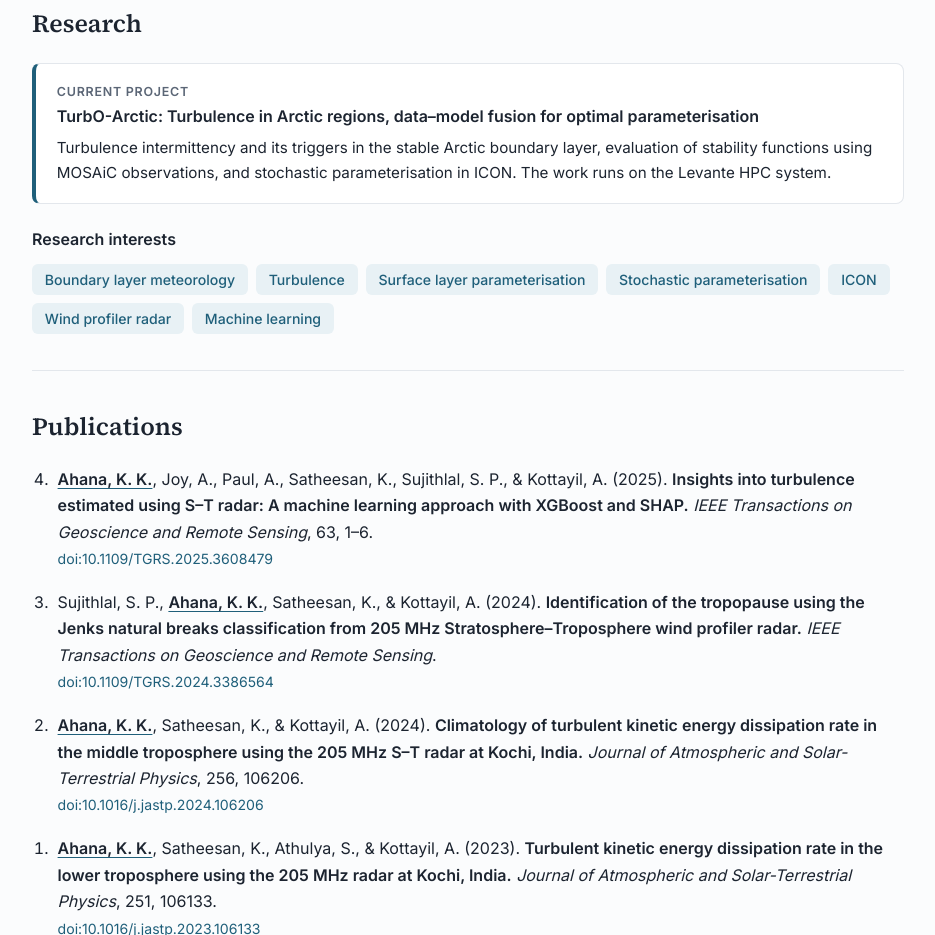
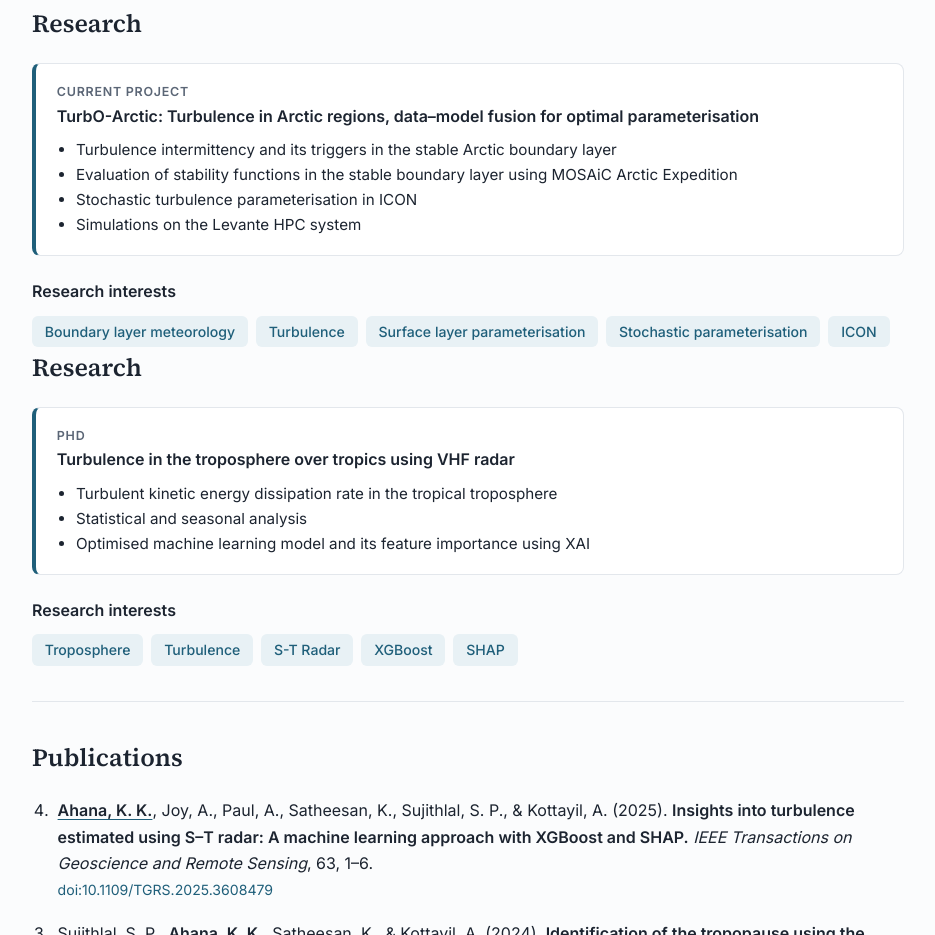
Before and after one commit to ahanakk/ahanakk.github.io, a plain HTML site: page index.html in a window 1280 px wide. Shown: the part 817-1752 px from the top of the page, without its empty margins (172-1107 px from the left). Drawn offline with Linux system fonts and the light colour scheme.

Commit message:
Refactor research section with bullet points

```diff
--- a/index.html
+++ b/index.html
@@ -196,7 +196,12 @@
     <div class="callout">
       <div class="label">Current project</div>
       <h3>TurbO-Arctic: Turbulence in Arctic regions, data–model fusion for optimal parameterisation</h3>
-      <p style="margin:0.4rem 0 0; font-size:0.95rem;">Turbulence intermittency and its triggers in the stable Arctic boundary layer, evaluation of stability functions using MOSAiC observations, and stochastic parameterisation in ICON. The work runs on the Levante HPC system.</p>
+      <ul style="margin:0.5rem 0 0; padding-left:1.2rem; font-size:0.95rem;">
+        <li>Turbulence intermittency and its triggers in the stable Arctic boundary layer</li>
+        <li>Evaluation of stability functions in the stable boundary layer using MOSAiC Arctic Expedition</li>
+        <li>Stochastic turbulence parameterisation in ICON</li>
+        <li>Simulations on the Levante HPC system</li>
+      </ul>
     </div>
     <h3 style="margin-bottom:0.7rem;">Research interests</h3>
     <ul class="tags">
@@ -205,8 +210,24 @@
       <li>Surface layer parameterisation</li>
       <li>Stochastic parameterisation</li>
       <li>ICON</li>
-      <li>Wind profiler radar</li>
-      <li>Machine learning</li>
+    </ul>
+    <h2>Research</h2>
+    <div class="callout">
+      <div class="label">PhD </div>
+      <h3>Turbulence in the troposphere over tropics using VHF radar</h3>
+      <ul style="margin:0.5rem 0 0; padding-left:1.2rem; font-size:0.95rem;">
+        <li>Turbulent kinetic energy dissipation rate in the tropical troposphere</li>
+        <li>Statistical and seasonal analysis</li>
+        <li>Optimised machine learning model and its feature importance using XAI</li>
+      </ul>
+    </div>
+    <h3 style="margin-bottom:0.7rem;">Research interests</h3>
+    <ul class="tags">
+      <li>Troposphere</li>
+      <li>Turbulence</li>
+      <li>S-T Radar</li>
+      <li>XGBoost</li>
+      <li>SHAP</li>
     </ul>
   </section>
 
```
